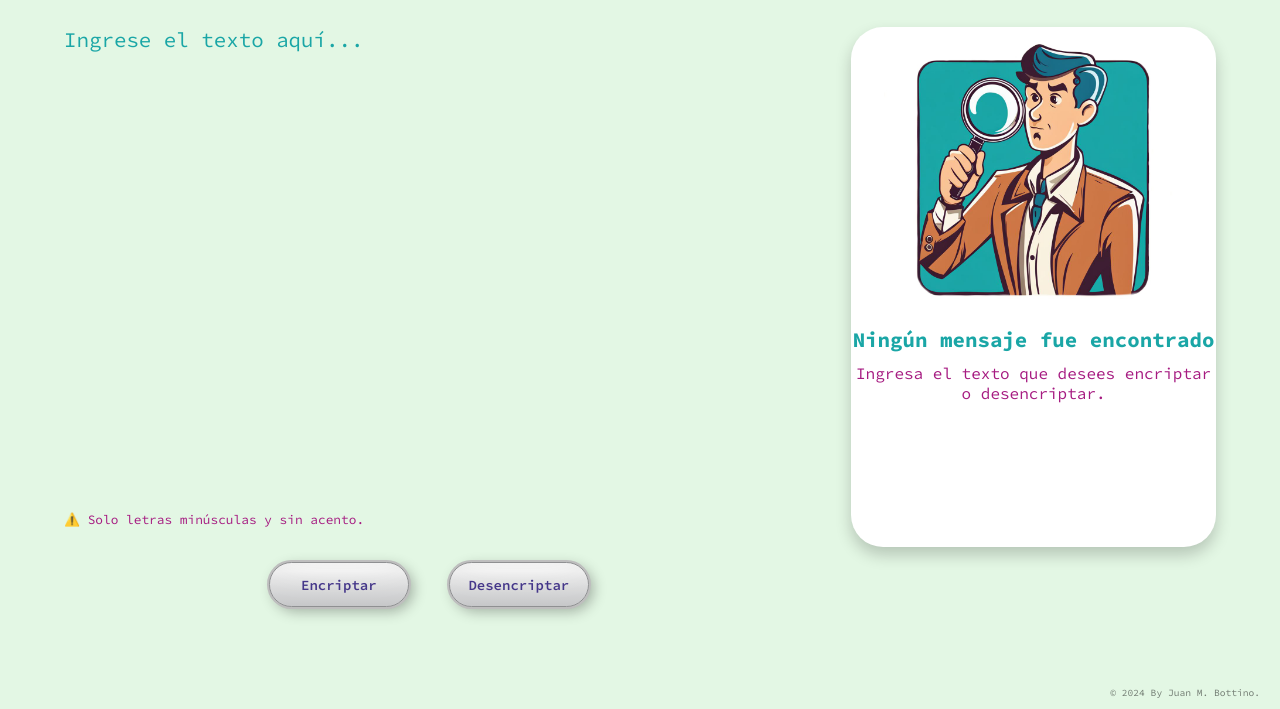
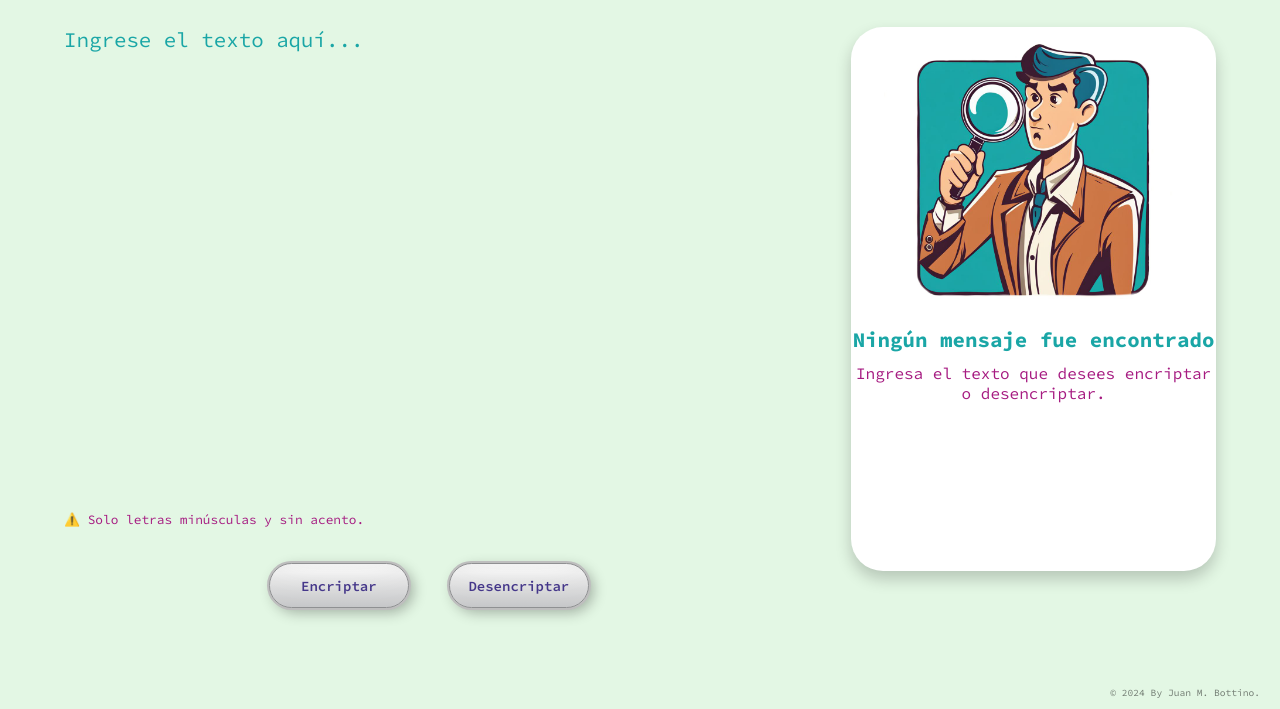
Before and after one commit to j-marcos-b/encriptador, a plain HTML site: page index.html in a window 1280 px wide. Shown: the part 91-800 px from the top of the page. Drawn offline with Linux system fonts and the light colour scheme.

Commit message:
se cambia min-height en el conatiner2

```diff
--- a/styles.css
+++ b/styles.css
@@ -46,7 +46,7 @@ body {
     padding-bottom: 10px;
     border-radius: 32px;
     box-shadow: 0 8px 16px rgba(0, 0, 0, 0.2);
-    min-height: 65vh;
+    min-height: 68vh;
     max-height: 40vh;
 }
 
```
